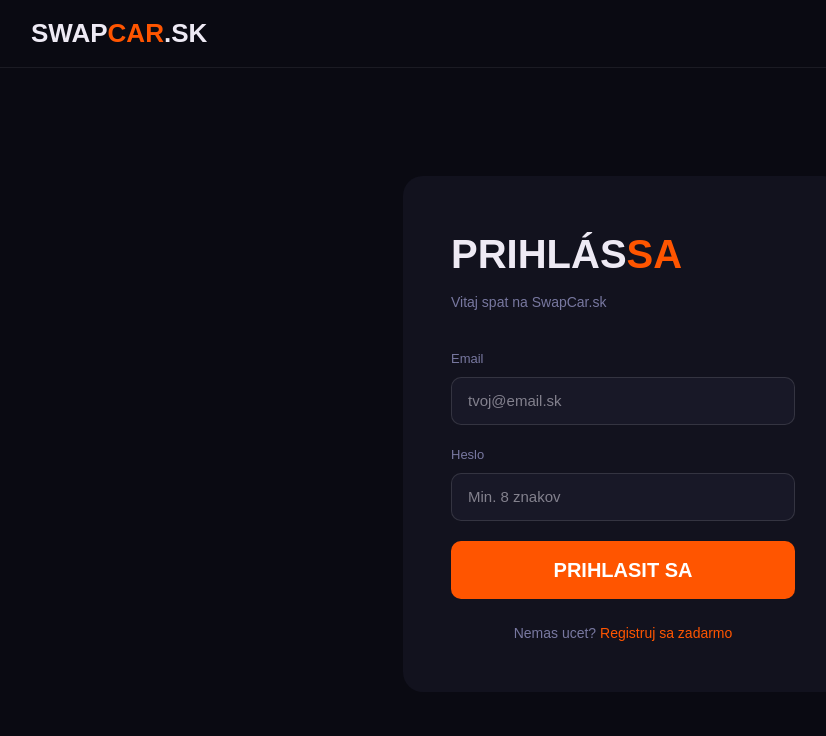
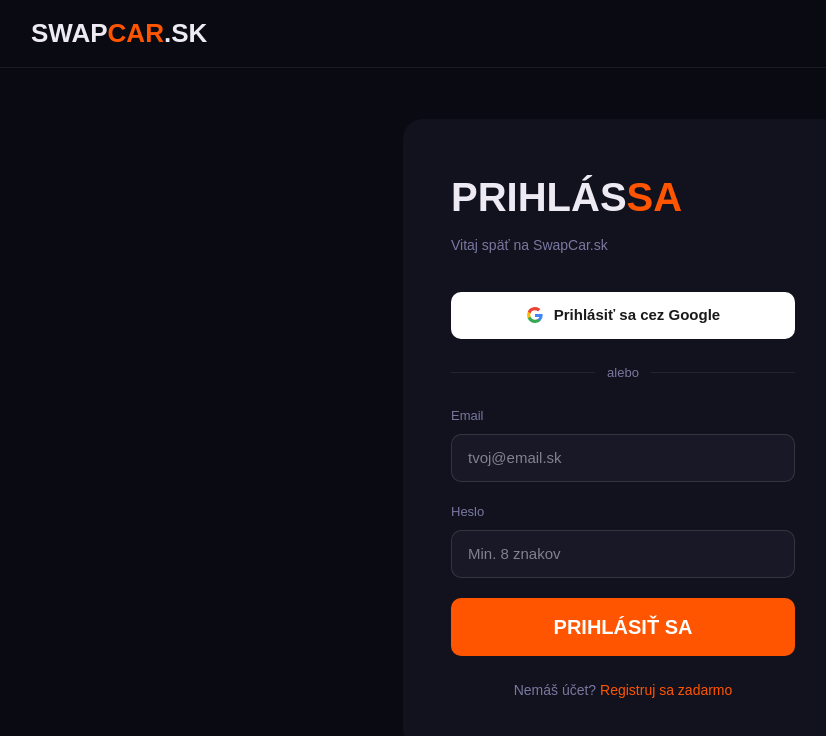
Before and after one commit to londonshot7-max/swapcar, a Next.js app: page /login in a window 1280 px wide. Shown: the top 736 px of the page, without its empty margins (17-843 px from the left). Built offline with nearby package versions, Linux system fonts and the light colour scheme; no server answers.

Commit message:
add Google login

```diff
--- a/app/login/page.jsx
+++ b/app/login/page.jsx
@@ -16,8 +16,15 @@
     setLoading(true)
     setError('')
     const { error } = await supabase.auth.signInWithPassword({ email, password })
-    if (error) { setError('Nespravny email alebo heslo.'); setLoading(false) }
+    if (error) { setError('Nesprávny email alebo heslo.'); setLoading(false) }
     else { router.push('/dashboard') }
+  }
+
+  const handleGoogle = async () => {
+    await supabase.auth.signInWithOAuth({
+      provider: 'google',
+      options: { redirectTo: 'https://www.swapcar.sk/dashboard' }
+    })
   }
 
   return (
@@ -28,23 +35,48 @@
       <div style={{flex:1,display:'flex',alignItems:'center',justifyContent:'center',padding:'40px 20px'}}>
         <div style={{background:'#12121e',borderRadius:'20px',padding:'48px',width:'100%',maxWidth:'440px'}}>
           <div style={{fontSize:'40px',fontWeight:800,marginBottom:'8px'}}>PRIHLÁS<span style={{color:'#ff5500'}}>SA</span></div>
-          <div style={{fontSize:'14px',color:'#7878a0',marginBottom:'36px'}}>Vitaj spat na SwapCar.sk</div>
+          <div style={{fontSize:'14px',color:'#7878a0',marginBottom:'36px'}}>Vitaj späť na SwapCar.sk</div>
+
           {error && <div style={{background:'rgba(255,50,50,0.1)',padding:'12px',borderRadius:'8px',color:'#ff6666',marginBottom:'20px'}}>{error}</div>}
+
+          {/* GOOGLE */}
+          <button
+            onClick={handleGoogle}
+            style={{width:'100%',padding:'12px',background:'#fff',border:'none',borderRadius:'10px',color:'#1a1a1a',fontSize:'15px',fontWeight:600,cursor:'pointer',display:'flex',alignItems:'center',justifyContent:'center',gap:'10px',marginBottom:'24px'}}>
+            <svg width="18" height="18" viewBox="0 0 18 18">
+              <path fill="#4285F4" d="M16.51 8H8.98v3h4.3c-.18 1-.74 1.48-1.6 2.04v2.01h2.6a7.8 7.8 0 0 0 2.38-5.88c0-.57-.05-.66-.15-1.18z"/>
+              <path fill="#34A853" d="M8.98 17c2.16 0 3.97-.72 5.3-1.94l-2.6-2.04a4.8 4.8 0 0 1-7.18-2.54H1.83v2.07A8 8 0 0 0 8.98 17z"/>
+              <path fill="#FBBC05" d="M4.5 10.52a4.8 4.8 0 0 1 0-3.04V5.41H1.83a8 8 0 0 0 0 7.18l2.67-2.07z"/>
+              <path fill="#EA4335" d="M8.98 4.18c1.17 0 2.23.4 3.06 1.2l2.3-2.3A8 8 0 0 0 1.83 5.4L4.5 7.49a4.77 4.77 0 0 1 4.48-3.3z"/>
+            </svg>
+            Prihlásiť sa cez Google
+          </button>
+
+          <div style={{display:'flex',alignItems:'center',gap:'12px',marginBottom:'24px'}}>
+            <div style={{flex:1,height:'1px',background:'rgba(255,255,255,0.07)'}}></div>
+            <div style={{fontSize:'13px',color:'#7878a0'}}>alebo</div>
+            <div style={{flex:1,height:'1px',background:'rgba(255,255,255,0.07)'}}></div>
+          </div>
+
           <form onSubmit={handleLogin}>
             <div style={{marginBottom:'20px'}}>
               <label style={{display:'block',fontSize:'13px',color:'#7878a0',marginBottom:'8px'}}>Email</label>
-              <input type="email" placeholder="tvoj@email.sk" value={email} onChange={e=>setEmail(e.target.value)} required style={{width:'100%',padding:'12px 16px',background:'#181827',border:'0.5px solid rgba(255,255,255,0.12)',borderRadius:'10px',color:'#eeeaf4',fontSize:'15px',outline:'none'}}/>
+              <input type="email" placeholder="tvoj@email.sk" value={email} onChange={e=>setEmail(e.target.value)} required
+                style={{width:'100%',padding:'12px 16px',background:'#181827',border:'0.5px solid rgba(255,255,255,0.12)',borderRadius:'10px',color:'#eeeaf4',fontSize:'15px',outline:'none'}}/>
             </div>
             <div style={{marginBottom:'20px'}}>
               <label style={{display:'block',fontSize:'13px',color:'#7878a0',marginBottom:'8px'}}>Heslo</label>
-              <input type="password" placeholder="Min. 8 znakov" value={password} onChange={e=>setPassword(e.target.value)} required style={{width:'100%',padding:'12px 16px',background:'#181827',border:'0.5px solid rgba(255,255,255,0.12)',borderRadius:'10px',color:'#eeeaf4',fontSize:'15px',outline:'none'}}/>
+              <input type="password" placeholder="Min. 8 znakov" value={password} onChange={e=>setPassword(e.target.value)} required
+                style={{width:'100%',padding:'12px 16px',background:'#181827',border:'0.5px solid rgba(255,255,255,0.12)',borderRadius:'10px',color:'#eeeaf4',fontSize:'15px',outline:'none'}}/>
             </div>
-            <button type="submit" disabled={loading} style={{width:'100%',padding:'14px',background:'#ff5500',border:'none',borderRadius:'10px',color:'#fff',fontSize:'20px',fontWeight:700,cursor:'pointer'}}>
-              {loading ? 'PRIHLASUJEM...' : 'PRIHLASIT SA'}
+            <button type="submit" disabled={loading}
+              style={{width:'100%',padding:'14px',background:'#ff5500',border:'none',borderRadius:'10px',color:'#fff',fontSize:'20px',fontWeight:700,cursor:'pointer'}}>
+              {loading ? 'PRIHLASUJEM...' : 'PRIHLÁSIŤ SA'}
             </button>
           </form>
+
           <div style={{textAlign:'center',fontSize:'14px',color:'#7878a0',marginTop:'24px'}}>
-            Nemas ucet? <Link href="/register" style={{color:'#ff5500'}}>Registruj sa zadarmo</Link>
+            Nemáš účet? <Link href="/register" style={{color:'#ff5500'}}>Registruj sa zadarmo</Link>
           </div>
         </div>
       </div>
```
